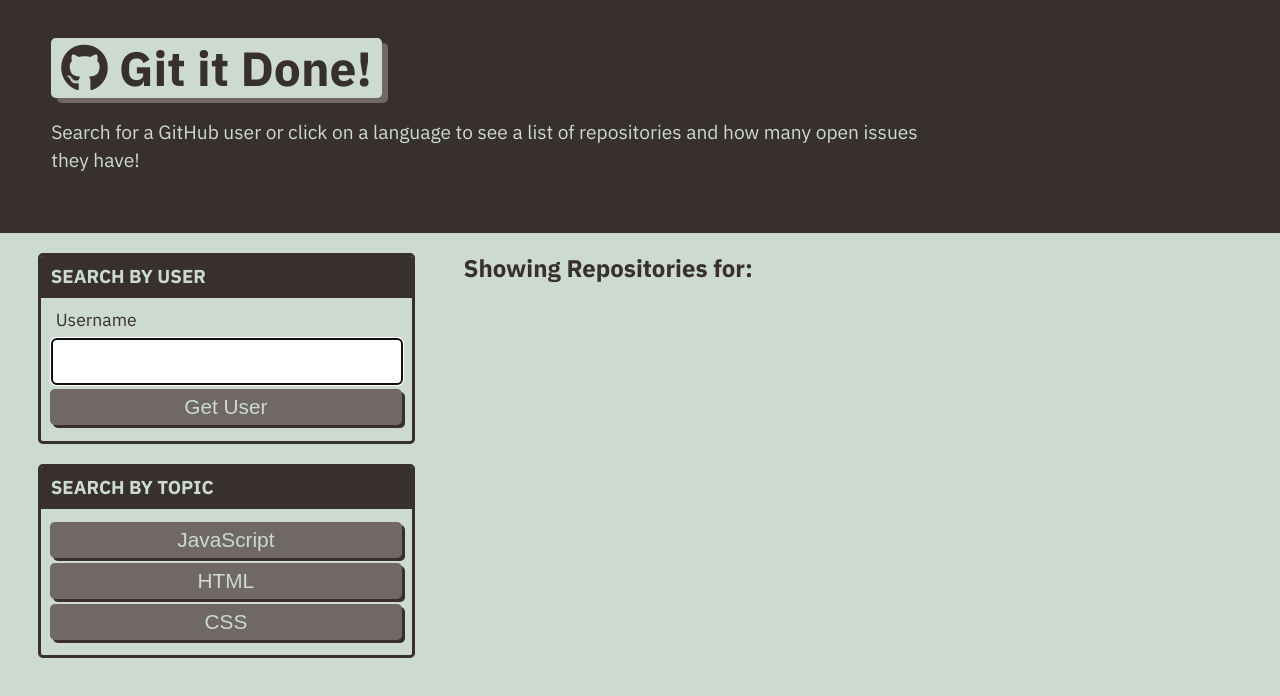
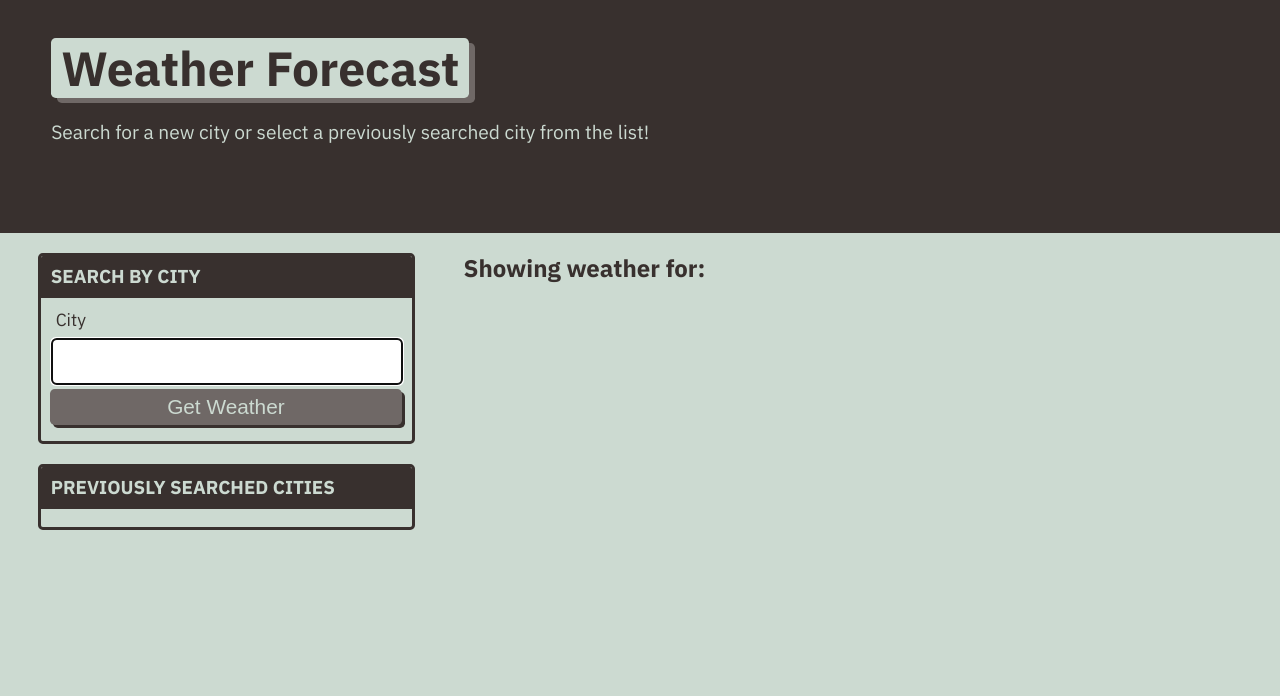
Before and after one commit to stephenrbrownnb/weather-forecast, a plain HTML site: page index.html in a window 1280 px wide. Drawn offline with Linux system fonts and the light colour scheme.

Commit message:
updated html

```diff
--- a/index.html
+++ b/index.html
@@ -14,9 +14,9 @@
 <body class="flex-column min-100-vh">
   <header class="hero">
     <h1 class="app-title">
-      <i class="fab fa-github"></i> Git it Done!
+       Weather Forecast
     </h1>
-    <p>Search for a GitHub user or click on a language to see a list of repositories and how many open issues they have!
+    <p>Search for a new city or select a previously searched city from the list!
     </p>
   </header>
 
@@ -25,26 +25,24 @@
     <div class="col-12 col-md-4">
 
       <div class="card">
-        <h3 class="card-header text-uppercase">Search By User</h3>
+        <h3 class="card-header text-uppercase">Search By City</h3>
         <form id="user-form" class="card-body">
-          <label class="form-label" for="username">Username</label>
+          <label class="form-label" for="username">City</label>
           <input name="username" id="username" type="text" autofocus="true" class="form-input" />
-          <button type="submit" class="btn">Get User</button>
+          <button type="submit" class="btn">Get Weather</button>
         </form>
       </div>
 
       <div class="card">
-        <h3 class="card-header text-uppercase">Search By Topic</h3>
-        <div id="language-buttons" class="card-body">
-          <button data-language="javascript" class="btn">JavaScript</button>
-          <button data-language="html" class="btn">HTML</button>
-          <button data-language="css" class="btn">CSS</button>
+        <h3 class="card-header text-uppercase">Previously Searched Cities</h3>
+        <div id="search history" class="card-body">
+
         </div>
       </div>
     </div>
 
     <div class="col-12 col-md-8">
-      <h2 class="subtitle">Showing Repositories for: <span id="repo-search-term"></span></h2>
+      <h2 class="subtitle">Showing weather for: <span id="repo-search-term"></span></h2>
       <div id="repos-container" class="list-group"></div>
     </div>
   </main>
```
